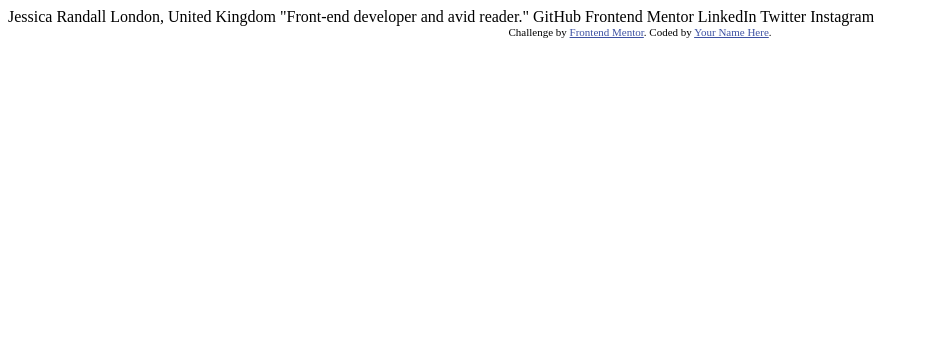
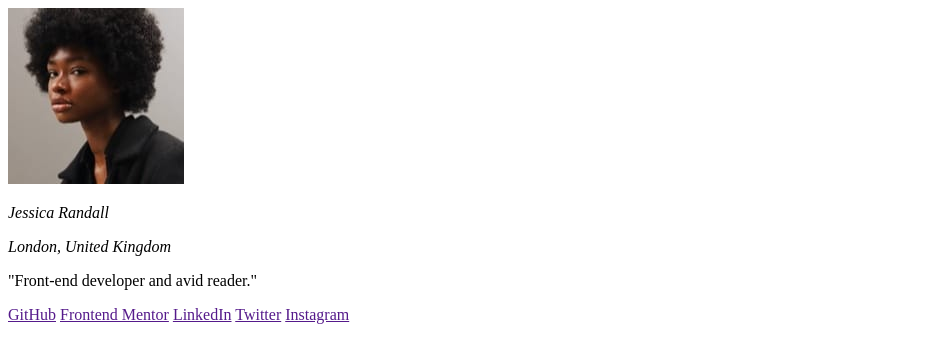
Before and after one commit to simeon2002/FEM-social-links-profile, a plain HTML site: page index.html in a window 1280 px wide. Shown: the whole page, without its empty margins (0-929 px from the left). Drawn offline with Linux system fonts and the light colour scheme.

Commit message:
Set up HTML structure of page

```diff
--- a/index.html
+++ b/index.html
@@ -1,34 +1,30 @@
-<!DOCTYPE html>
+<!doctype html>
 <html lang="en">
-<head>
-  <meta charset="UTF-8">
-  <meta name="viewport" content="width=device-width, initial-scale=1.0"> <!-- displays site properly based on user's device -->
+  <head>
+    <meta charset="UTF-8" />
+    <meta name="viewport" content="width=device-width, initial-scale=1.0" />
+    <!-- displays site properly based on user's device -->
 
-  <link rel="icon" type="image/png" sizes="32x32" href="./assets/images/favicon-32x32.png">
+    <link rel="stylesheet" href="style.css" />
+    <link rel="icon" type="image/png" sizes="32x32" href="./assets/images/favicon-32x32.png" />
 
-  <title>Frontend Mentor | Social links profile</title>
-
-  <!-- Feel free to remove these styles or customise in your own stylesheet 👍 -->
-  <style>
-    .attribution { font-size: 0.6875rem; text-align: center; }
-    .attribution a { color: hsl(228, 45%, 44%); }
-  </style>
-</head>
-<body>
-
-  Jessica Randall
-  London, United Kingdom
-  "Front-end developer and avid reader."
-
-  GitHub
-  Frontend Mentor
-  LinkedIn
-  Twitter
-  Instagram
-
-  <footer class="attribution">
-    Challenge by <a href="https://www.frontendmentor.io?ref=challenge">Frontend Mentor</a>.
-    Coded by <a href="#">Your Name Here</a>.
-  </footer>
-</body>
+    <title>Social links profile</title>
+  </head>
+  <body>
+    <article class="socials-card">
+      <img src="assets/images/avatar-jessica.jpeg" alt="Avatar of jessica on socials links card" class="socials-card__avatar" />
+      <address>
+        <p class="socials-card__author">Jessica Randall</p>
+        <p class="socials-card__location">London, United Kingdom</p>
+      </address>
+      <p class="socials-card__bio">"Front-end developer and avid reader."</p>
+      <nav class="socials-card__links">
+        <a href="" class="socials-card__btn">GitHub</a>
+        <a href="" class="socials-card__btn">Frontend Mentor</a>
+        <a href="" class="socials-card__btn">LinkedIn</a>
+        <a href="" class="socials-card__btn">Twitter</a>
+        <a href="" class="socials-card__btn">Instagram</a>
+      </nav>
+    </article>
+  </body>
 </html>
```
Also changed, not shown: 1 other file.
